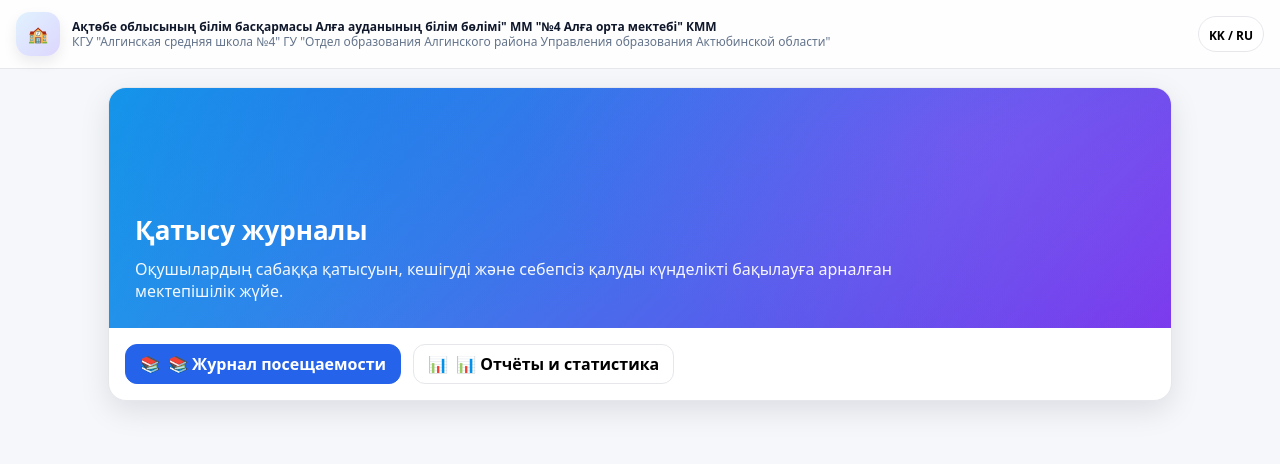
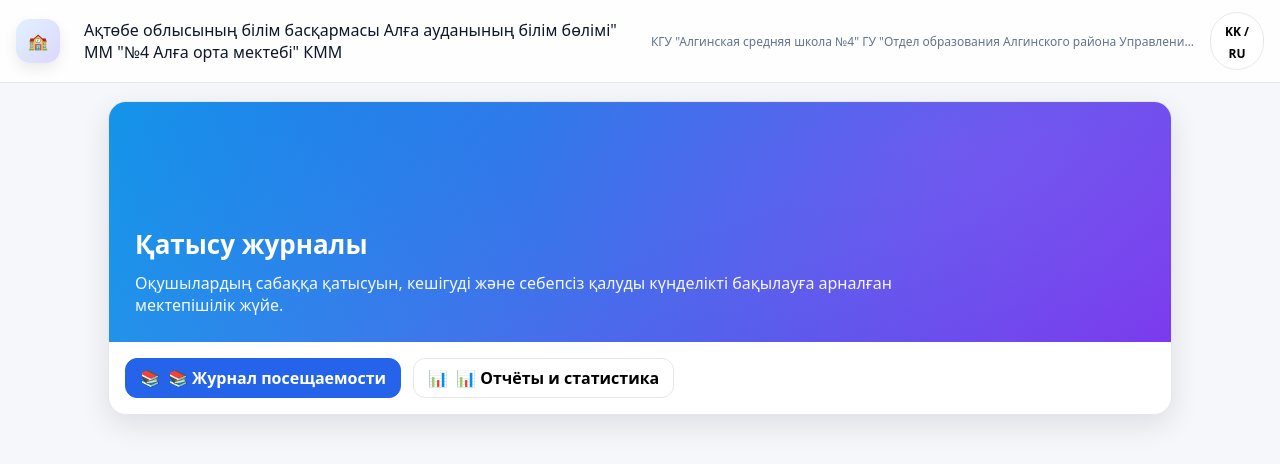
Before and after one commit to alga4school/katysym, a plain HTML site: page index.html in a window 1280 px wide. Drawn offline with Linux system fonts and the light colour scheme; no server answers.

Commit message:
Update index.html

```diff
--- a/index.html
+++ b/index.html
@@ -11,8 +11,9 @@
   <header class="topbar">
     <div class="brand">
       <div class="logo" aria-label="School logo">🏫</div>
-      <div class="brand-text">
-        <div class="school-name" data-i18n="schoolName">
+    <div class="school-title">
+  <span id="schoolNameText"></span>
+</div>
           Ақтөбе облысының білім басқармасы Алға ауданының білім бөлімі" ММ "№4 Алға орта мектебі" КММ
         </div>
         <div class="school-name-ru" data-i18n="schoolNameRu">
```
